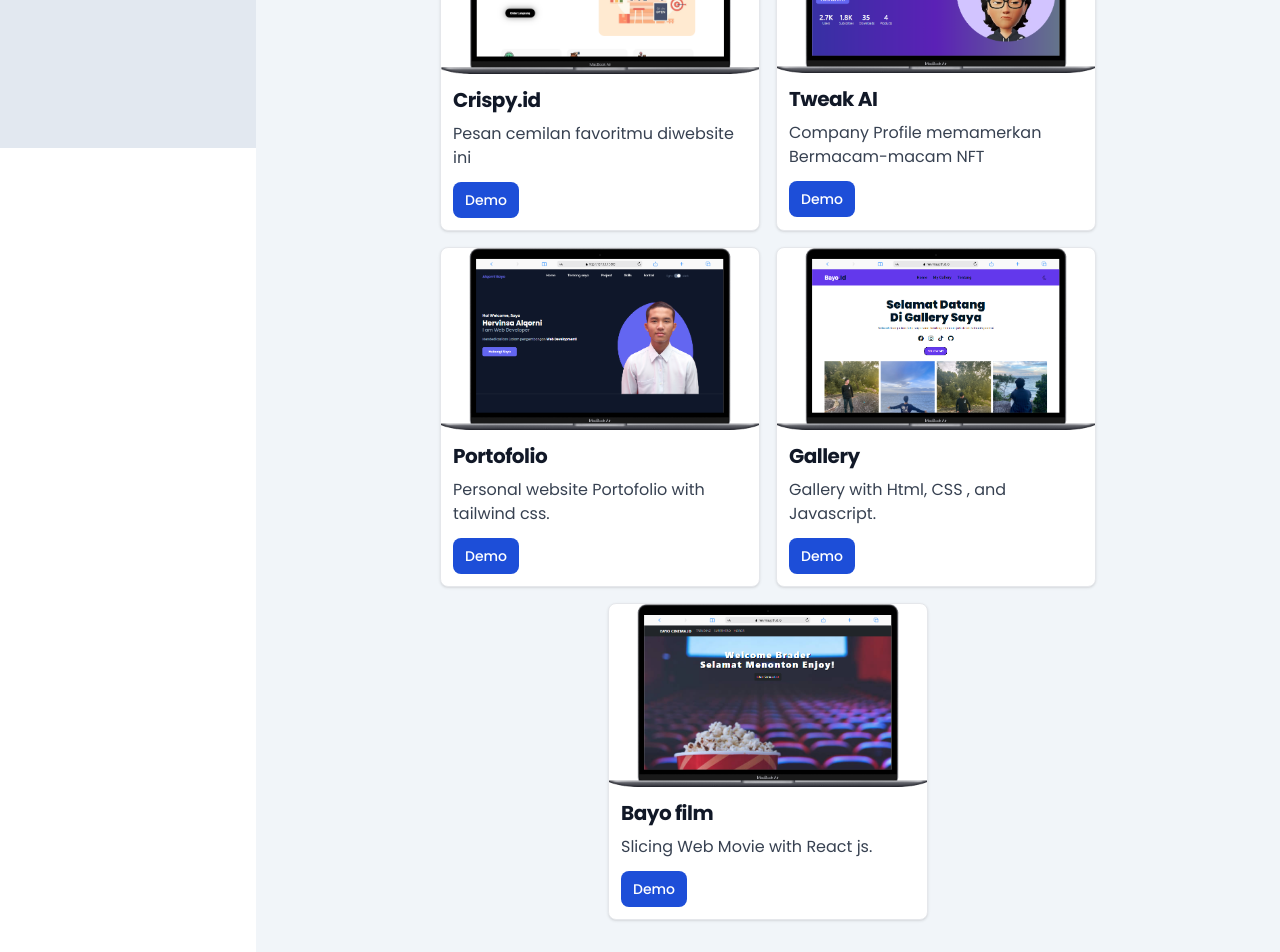
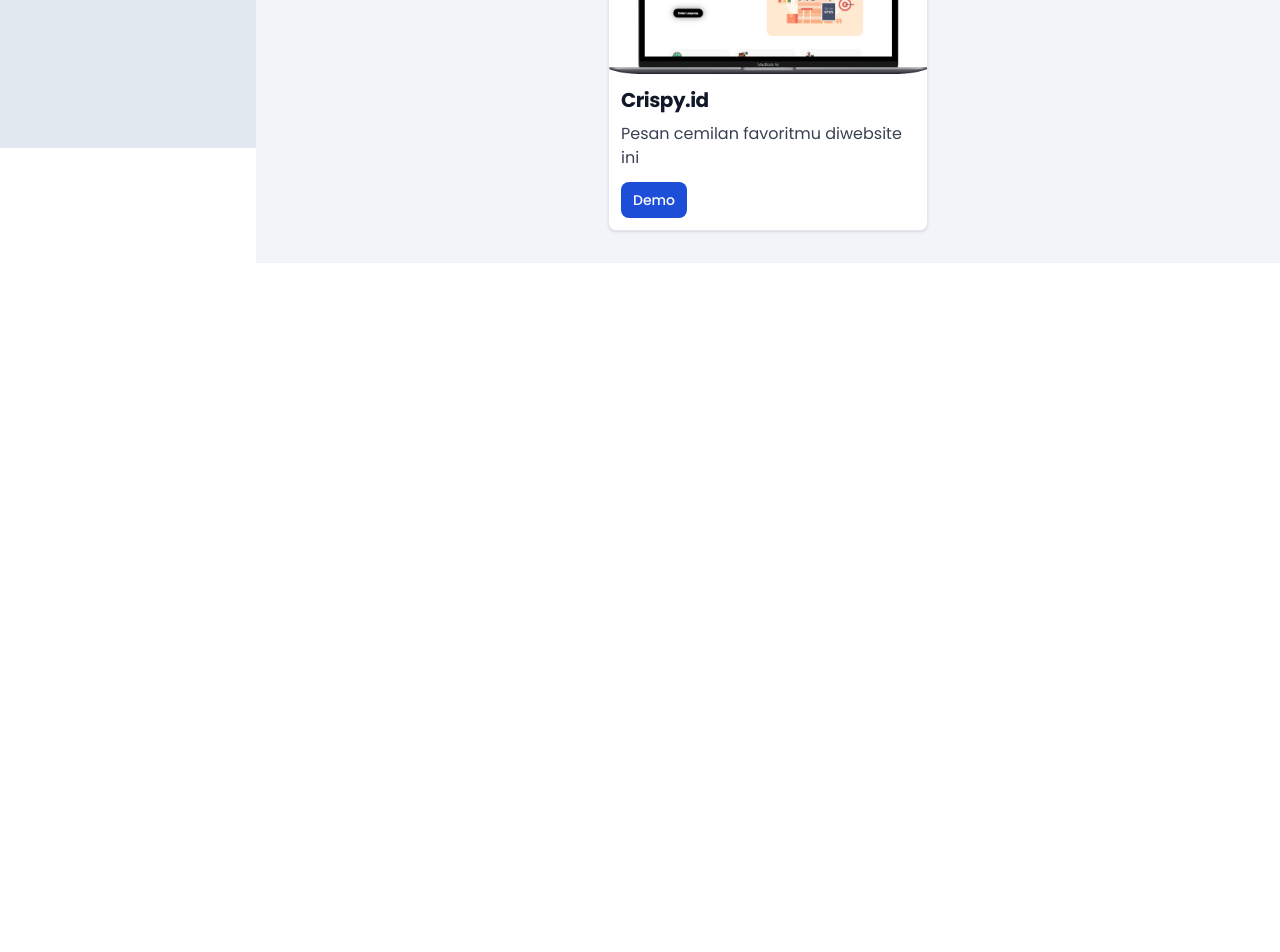
Before and after one commit to Alqorni30/bayo-dev, a React (Vite) app: page /projects in a window 1280 px wide. Shown: the part 652-1604 px from the top of the page. After the commit the page ends 915 px from the top, so only its background shows below. Built offline with nearby package versions, Linux system fonts and the light colour scheme.

Commit message:
memperbaiki link pada icon

```diff
--- a/src/components/CardProject.jsx
+++ b/src/components/CardProject.jsx
@@ -86,7 +86,7 @@
               </a>
             </div>
           </div>
-          <div className="max-w-xs bg-white border border-gray-200 rounded-lg shadow dark:bg-gray-800 dark:border-gray-700">
+          <div className="max-w-xs bg-white border border-gray-200 rounded-lg shadow dark:bg-gray-800 dark:border-gray-700 md:hidden">
             <a href=" https://alqorni30.github.io/landingpage-Tailwindcss/" target="_blank">
               <img className="rounded-t-lg w-full" src={nft} alt="Umkm" width={300} />
             </a>
@@ -108,7 +108,7 @@
               </a>
             </div>
           </div>
-          <div className="max-w-xs bg-white border border-gray-200 rounded-lg shadow dark:bg-gray-800 dark:border-gray-700">
+          <div className="max-w-xs bg-white border border-gray-200 rounded-lg shadow dark:bg-gray-800 dark:border-gray-700 md:hidden">
             <a href="https://portfolio-alqorni.vercel.app/" target="_blank">
               <img className="rounded-t-lg w-full" src={portofolio} alt="portofolio" width={300} />
             </a>
@@ -130,7 +130,7 @@
               </a>
             </div>
           </div>
-          <div className="max-w-xs bg-white border border-gray-200 rounded-lg shadow dark:bg-gray-800 dark:border-gray-700">
+          <div className="max-w-xs bg-white border border-gray-200 rounded-lg shadow dark:bg-gray-800 dark:border-gray-700 md:hidden">
             <a href="https://gallery-bayo.vercel.app/" target="_blank">
               <img className="rounded-t-lg w-full" src={gallery} alt="gallery" width={300} />
             </a>
@@ -152,7 +152,7 @@
               </a>
             </div>
           </div>
-          <div className="max-w-xs bg-white border border-gray-200 rounded-lg shadow dark:bg-gray-800 dark:border-gray-700">
+          <div className="max-w-xs bg-white border border-gray-200 rounded-lg shadow dark:bg-gray-800 dark:border-gray-700 md:hidden">
             <a href="https://bayocrisypy.netlify.app/" target="_blank">
               <img className="rounded-t-lg w-full" src={movie} alt="movie" width={300} />
             </a>
--- a/src/components/FooterSidebar.jsx
+++ b/src/components/FooterSidebar.jsx
@@ -12,11 +12,11 @@
       <div className="md:mt-4 my-3 md:p-2 text-black dark:text-white">
         <p className="mb-4 hidden md:block">Let`s Connect</p>
         <div className="flex text-2xl">
-            <a href="https://hervinsa.github.io/"><AiOutlineGithub className="mr-4"/></a>
-            <a href="https://www.linkedin.com/in/hervinsa-alqorni-472b89252"><AiFillLinkedin className="mr-4"/></a>
-            <a href="https://instagram.com/99hal.b?igshid=MzRlODBiNWFlZA=="><AiOutlineInstagram className="mr-4"/></a>
-            <a href="tiktok.com/@_99hal.b"><RiTiktokFill className="mr-4"/></a>
-            <a href="vinnbayo@gmail.com"><AiOutlineMail className="mr-4"/></a>
+            <a href="https://github.com/Alqorni30" target="_blank"><AiOutlineGithub className="mr-4"/></a>
+            <a href="https://www.linkedin.com/in/hervinsa-alqorni-472b89252" target="_blank"><AiFillLinkedin className="mr-4"/></a>
+            <a href="https://instagram.com/99hal.b?igshid=MzRlODBiNWFlZA==" target="_blank"><AiOutlineInstagram className="mr-4"/></a>
+            <a href="https://www.tiktok.com/@_99hal.b" target="_blank"><RiTiktokFill className="mr-4"/></a>
+            <a href="mailto:vinnbayo@gmail.com" target="_blank"><AiOutlineMail className="mr-4"/></a>
         </div>
       </div>
     </>
--- a/src/components/Navbar.jsx
+++ b/src/components/Navbar.jsx
@@ -6,7 +6,6 @@
 import { BiSolidHome } from "react-icons/bi";
 import { GoProjectSymlink } from "react-icons/go";
 import { AiOutlineSolution } from "react-icons/ai";
-import { FaIdBadge } from "react-icons/fa";
 import { Link } from "react-router-dom";
 import DarkModeToggle from "./DarkModeToggle";
 
--- a/src/components/Sidebar.jsx
+++ b/src/components/Sidebar.jsx
@@ -65,7 +65,7 @@
         <div className="text-black dark:text-white">
           <hr className="mt-4 border-1 border-black hidden md:block dark:border-slate-400" />
           <p className="mt-5 text-center text-sm hidden md:block">
-            &copy; 2023 Copyright By <strong>Alqorni Bayo</strong>
+            &copy; 2023 Copyright By <strong> Alqorni Bayo</strong>
           </p>
         </div>
       </div>
```
